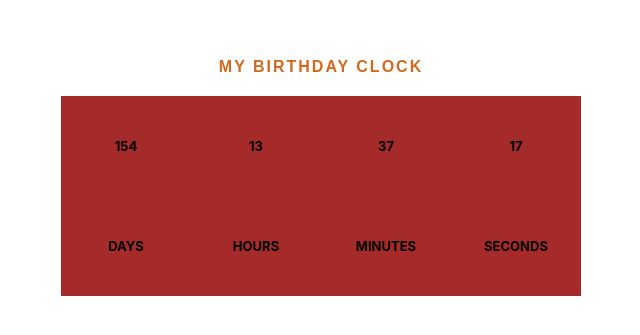
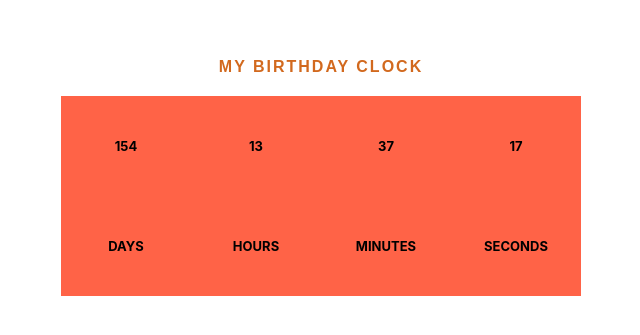
Before and after one commit to sohag1995/samia, a plain HTML site: page index.html in a window 1280 px wide. Shown: the part 143-478 px from the top of the page, without its empty margins (319-959 px from the left). Drawn offline with Linux system fonts and the light colour scheme; a web font is replaced by a local one.

Commit message:
Update style.css

```diff
--- a/css/style.css
+++ b/css/style.css
@@ -61,7 +61,7 @@ p {
 .birthday{
     height: 200px;
     width: 130px;
-    background:brown;
+    background:tomato;
 
 
 }
```
